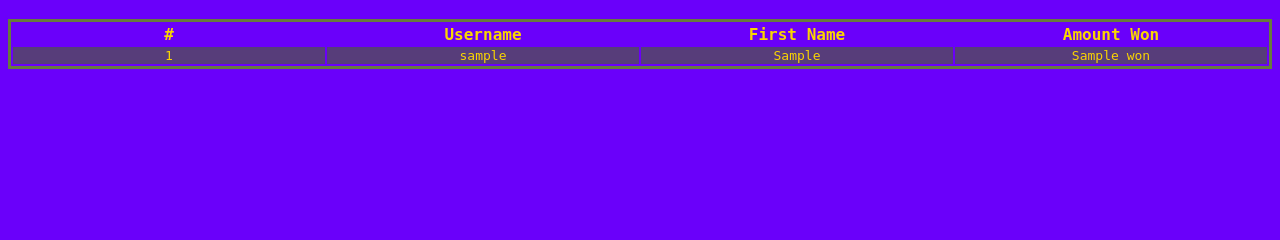
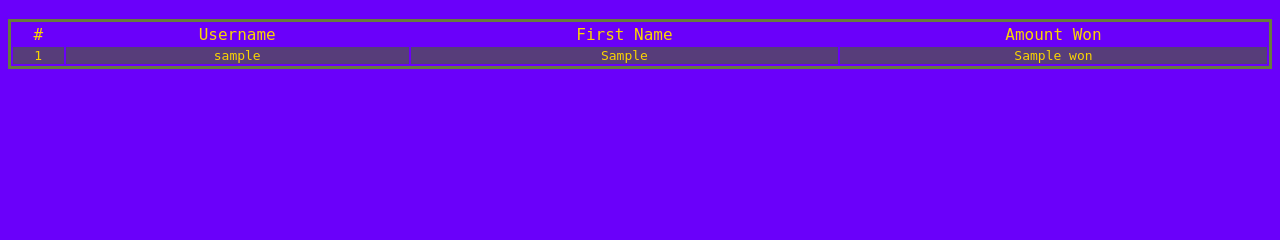
Before and after one commit to Ruslion/Django-VPS, a Django app: template my_vps_project/videopoker/templates/videopoker/leaderboard.html in a window 1280 px wide. Shown: the part 118-358 px from the top of the page. Run offline with Django 5.2, Linux system fonts and the light colour scheme; the template is opened without the code that fills it: most values are stand-ins (such as "Sample title", 1, 10 or a date in 2020); some libraries are stand-ins or nearby versions.

Commit message:
CSS update

```diff
--- a/my_vps_project/videopoker/templates/videopoker/leaderboard.html
+++ b/my_vps_project/videopoker/templates/videopoker/leaderboard.html
@@ -30,7 +30,11 @@
 <br>
 <table class="leaderboard" id="leaderboard_table">
 
-    <tr><th>#</th><th>Username</th><th>First Name</th><th>Amount Won</th></tr>
+    <tr><td style="font-size: medium;">#</td>
+        <td style="font-size: medium;">Username</td>
+        <td style="font-size: medium;">First Name</td>
+        <td style="font-size: medium;">Amount Won</td>
+    </tr>
     {% for username, first_name, won in leaders%}
     <tr>
         <td>{{forloop.counter}}</td>
```
